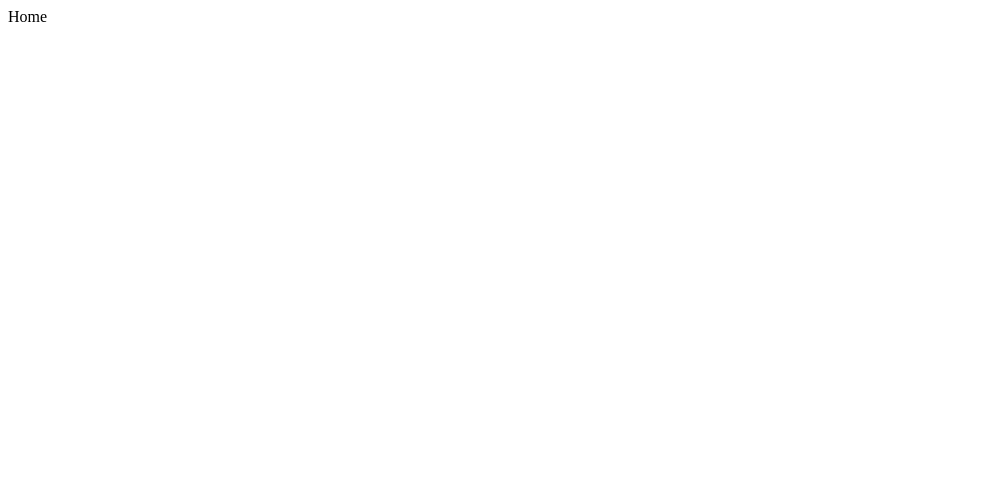
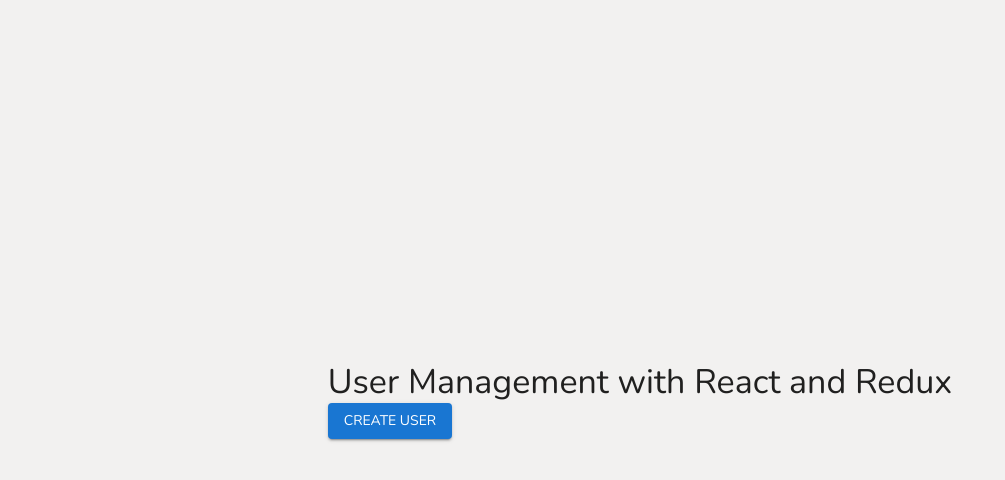
Before and after one commit to SamuelNw/simple-rtk-crud-app, a React (Vite) app: page / in a window 1280 px wide. Shown: the top 480 px of the page, without its empty margins (0-1005 px from the left). Built offline with nearby package versions, Linux system fonts and the light colour scheme.

Commit message:
Setup fixes

```diff
--- a/index.html
+++ b/index.html
@@ -4,6 +4,7 @@
     <meta charset="UTF-8" />
     <link rel="icon" type="image/svg+xml" href="/vite.svg" />
     <meta name="viewport" content="width=device-width, initial-scale=1.0" />
+    <link href="https://fonts.googleapis.com/css2?family=Nunito:wght@400;600;700&display=swap" rel="stylesheet">
     <title>User Management</title>
   </head>
   <body>
--- a/package.json
+++ b/package.json
@@ -7,7 +7,7 @@
 		"dev": "vite",
 		"build": "vite build",
 		"format": "prettier --write \"src/**/*.{js,jsx}\"",
-		"lint": "eslint \"src/**/*.{js,jsx}\" --quiet",
+		"lint": "eslint \"src/**/*.{js,jsx}\" ",
 		"preview": "vite preview"
 	},
 	"dependencies": {
--- a/src/App.jsx
+++ b/src/App.jsx
@@ -1,13 +1,39 @@
 import { BrowserRouter, Route, Routes } from "react-router-dom";
 import Home from "./components/Home";
+import { createTheme, ThemeProvider } from "@mui/material/styles";
+import { Grid, CssBaseline } from "@mui/material";
+
+const theme = createTheme({
+	typography: {
+		fontFamily: "Nunito",
+	},
+});
 
 function App() {
 	return (
-		<BrowserRouter>
-			<Routes>
-				<Route path="/" element={<Home />} />
-			</Routes>
-		</BrowserRouter>
+		<ThemeProvider theme={theme}>
+			<CssBaseline />
+			<Grid
+				container
+				component="main"
+				sx={{
+					minHeight: "100vh",
+					display: "flex",
+					justifyContent: "center",
+					alignItems: "center",
+					backgroundColor: "#f2f1f0",
+				}}
+			>
+				<BrowserRouter>
+					<Routes>
+						<Route
+							path="/"
+							element={<Home />}
+						/>
+					</Routes>
+				</BrowserRouter>
+			</Grid>
+		</ThemeProvider>
 	);
 }
 
--- a/src/components/Home.jsx
+++ b/src/components/Home.jsx
@@ -1,5 +1,14 @@
-import { Grid } from "@mui/material";
+import { Grid, Box, Typography, Button } from "@mui/material";
 
 export default function Home() {
-	return <Grid>Home</Grid>;
+	return (
+		<Grid>
+			<Box>
+				<Typography variant="h4">
+					User Management with React and Redux
+				</Typography>
+				<Button variant="contained">Create User</Button>
+			</Box>
+		</Grid>
+	);
 }
--- a/src/redux/reducers/userReducer.js
+++ b/src/redux/reducers/userReducer.js
@@ -5,12 +5,10 @@
 	name: "users",
 	initialState: users,
 	reducers: {
-		userReducer: {
-			addUsers: (state, action) => {
-				state.push(action.payload);
-			},
+		addUsers: (state, action) => {
+			state.push(action.payload);
 		},
 	},
 });
 
-export default userSlice.reducers;
+export default userSlice.reducer;
```
